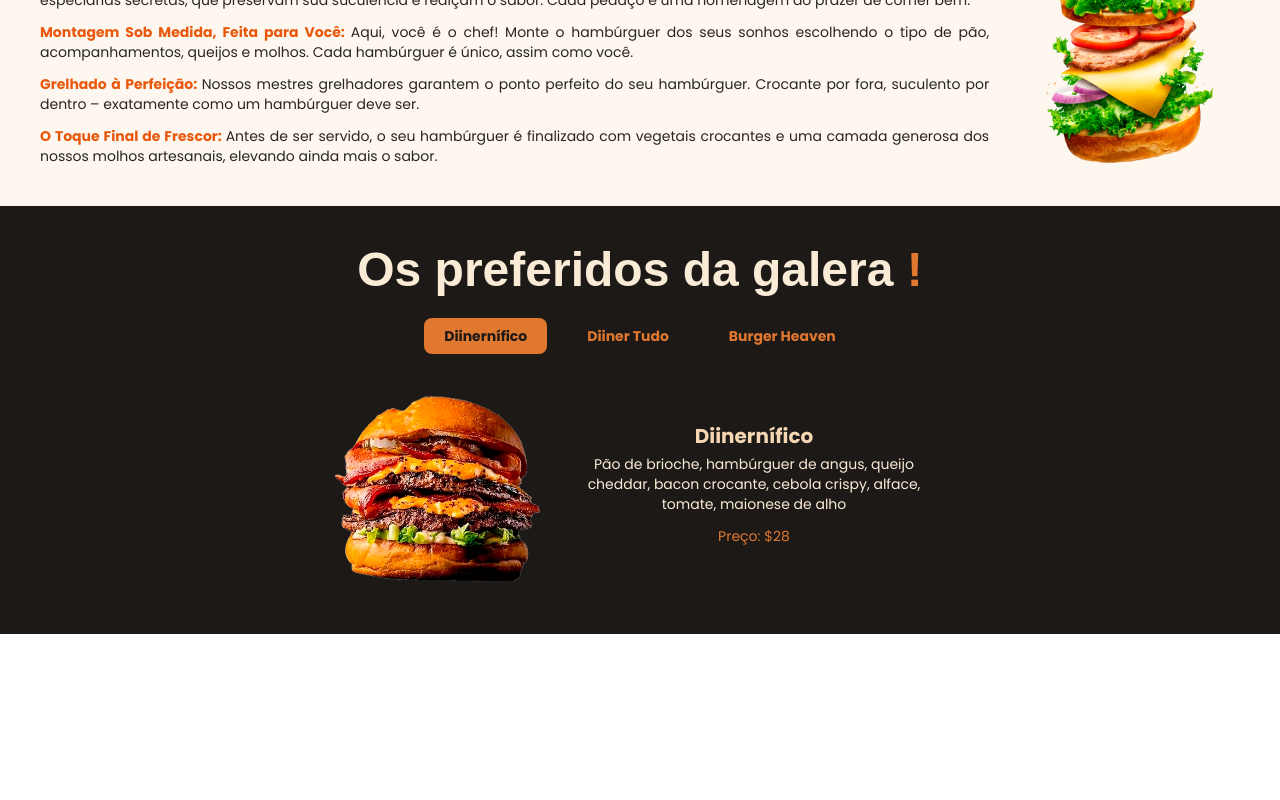
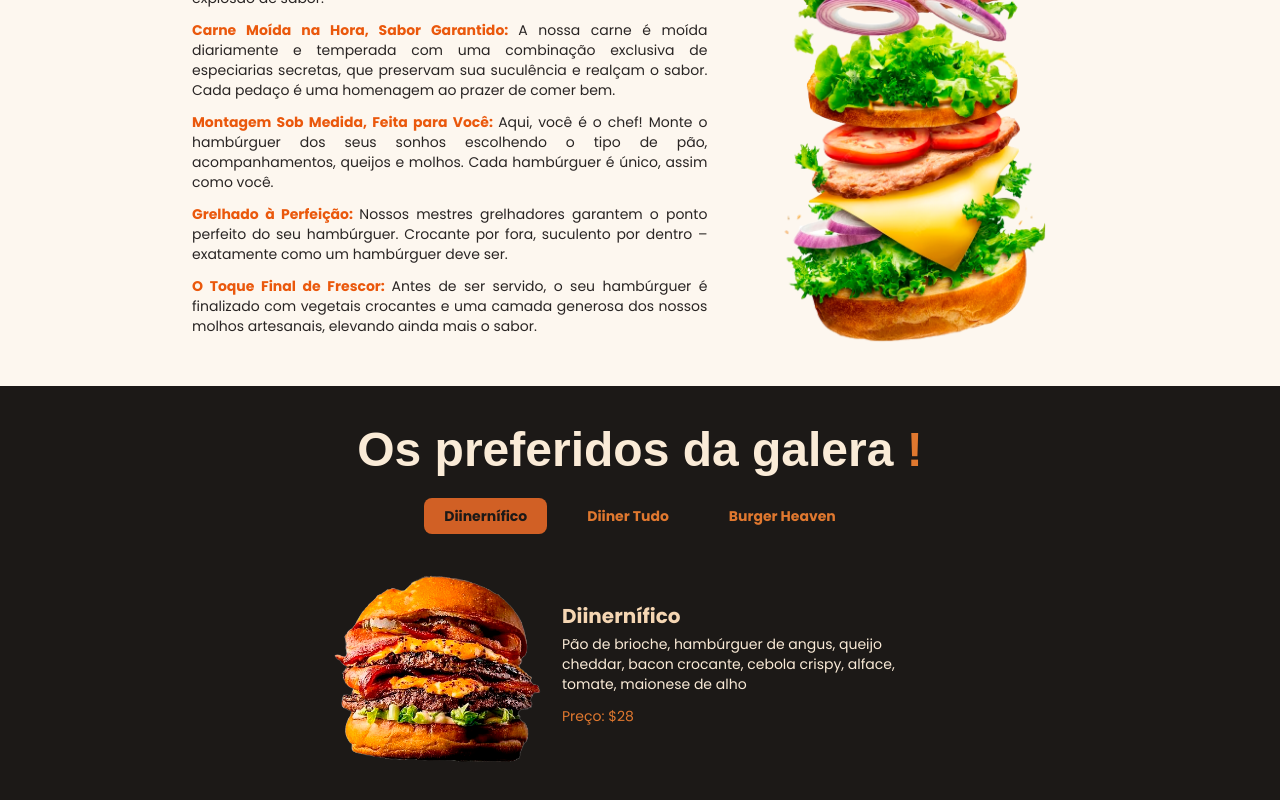
Before and after one commit to leonardocunha1/P.I-2-SEM, a React (Vite) app: page /home in a window 1280 px wide. Shown: the part 994-1794 px from the top of the page. Before the commit the page ends 1628 px from the top, so only its background shows below. Built offline with nearby package versions, Linux system fonts and the light colour scheme; a web font is replaced by a local one.

Commit message:
acrescentei o framer motion e corrigi algumas coisas no bestsellers area

```diff
--- a/src/features/home/BestSellersBurgers.jsx
+++ b/src/features/home/BestSellersBurgers.jsx
@@ -20,19 +20,27 @@ function BestSellersBurgers() {
     <section className="bg-stone-900 px-5 py-10 text-primary-100">
       <TextMd label="Os preferidos da galera" />
 
-      <div className="flex flex-col justify-center gap-2 sm:flex-row sm:gap-5">
+        <motion.ul  initial={{ opacity: 0, x: 40 }}
+  whileInView={{ opacity: 1, x: 0 }} transition={{ duration: 0.5 }} viewport={{ once: true }} className="flex flex-col justify-center gap-2 sm:flex-row sm:gap-5">
         {filtered3Burgers.map((item) => (
-          <button
+          <li
             key={item.id}
             onClick={() => handleTabChange(item.id)}
-            className={`${activeTab === item.id ? "bg-primary-500 text-stone-900" : "bg-stone-900 text-primary-500"} rounded-lg px-5 py-2 font-bold duration-300`}
+            className={`${activeTab === item.id ? "text-stone-900" : "text-primary-500"} px-5 py-2 flex font-bold text-center sm:text-start  relative`}
           >
-            {item.name}
-          </button>
+
+            {item.id === activeTab ? (
+                <motion.div className="absolute rounded-lg inset-0 z-0 bg-primary-600 flex" layoutId="activeTab" />
+              ) : null}
+
+              <p  className={`relative z-10 flex-1 rounded-full duration-300 hover:cursor-pointer sm:border-orange-500  `}>{item.name}</p>
+          </li>
         ))}
-      </div>
 
-      <div className="mt-5">
+        </motion.ul>
+
+      <motion.div initial={{ opacity: 0, x: 40 }}
+  whileInView={{ opacity: 1, x: 0 }} viewport={{ once: true }} transition={{ duration: 0.5 }} className="mt-5">
         <AnimatePresence mode="wait">
           {filtered3Burgers
             .filter((item) => item.id === activeTab)
@@ -51,20 +59,20 @@ function BestSellersBurgers() {
                   className="mb-3 h-40 w-40 rounded-lg object-contain object-bottom sm:h-48 sm:w-48 lg:h-52 lg:w-52"
                 />
                 <div className="flex min-h-32 max-w-72 flex-col sm:max-w-96 sm:justify-center">
-                  <h2 className="mb-1 text-center text-xl font-bold text-primary-200">
+                  <h2 className="mb-1 text-center sm:text-start text-xl font-bold text-primary-200">
                     {item.name}
                   </h2>
-                  <p className="mb-3 text-center text-primary-100">
+                  <p className="mb-3 text-center text-primary-100 sm:text-start">
                     {item.description}
                   </p>
-                  <p className="text-center text-primary-500">
+                  <p className="text-center text-primary-500 sm:text-start">
                     Preço: ${item.price[0]}
                   </p>
                 </div>
               </motion.div>
             ))}
         </AnimatePresence>
-      </div>
+      </motion.div>
     </section>
   );
 }
--- a/src/features/home/BurgerInfo.jsx
+++ b/src/features/home/BurgerInfo.jsx
@@ -1,12 +1,18 @@
 import TextMd from "@/ui/TextMd";
 import Burger from "/images/burgers/bg arrumado.png";
 import BurgerText from "./BurgerText";
+import { motion } from "framer-motion";
 
 function BurgerInfo() {
   return (
     <section className="bg-primary-50 px-10 py-10">
-      <div className="flex flex-col items-center justify-center gap-5 md:flex-row">
-        <img src={Burger} alt="Burger" className="order-1 h-80 w-80" />
+      <motion.div
+      initial={{ opacity: 0, x: -40 }}
+      whileInView={{ opacity: 1, x: 0 }}
+      viewport={{ once: true }}
+      transition={{ duration: 0.5 }}
+      className="flex flex-col items-center justify-center gap-5 md:flex-row max-w-4xl mx-auto">
+        <img src={Burger} alt="Burger" className="order-1 h-80 w-80 lg:h-[500px] lg:w-[500px]" />
         <div className="space-y-3">
           <TextMd label="Diferencial Diiner's" />
           <BurgerText label="Seleção Impecável dos Ingredientes">
@@ -35,7 +41,7 @@ function BurgerInfo() {
             elevando ainda mais o sabor.
           </BurgerText>
         </div>
-      </div>
+      </motion.div>
     </section>
   );
 }
```
